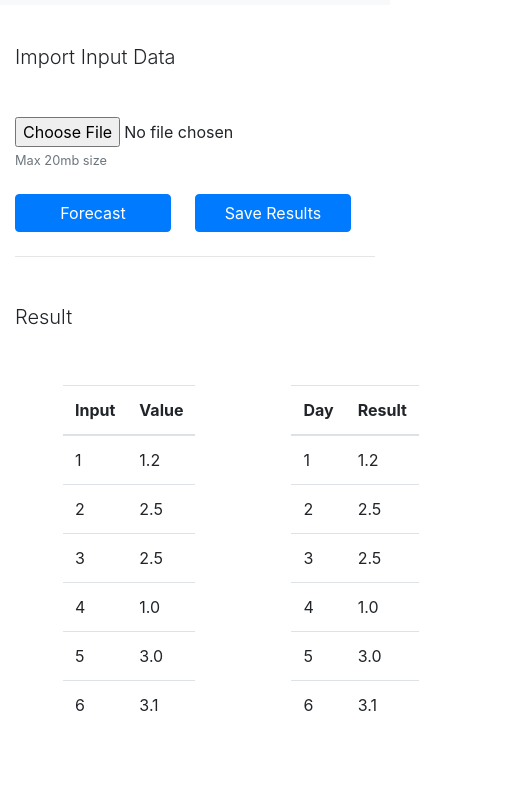
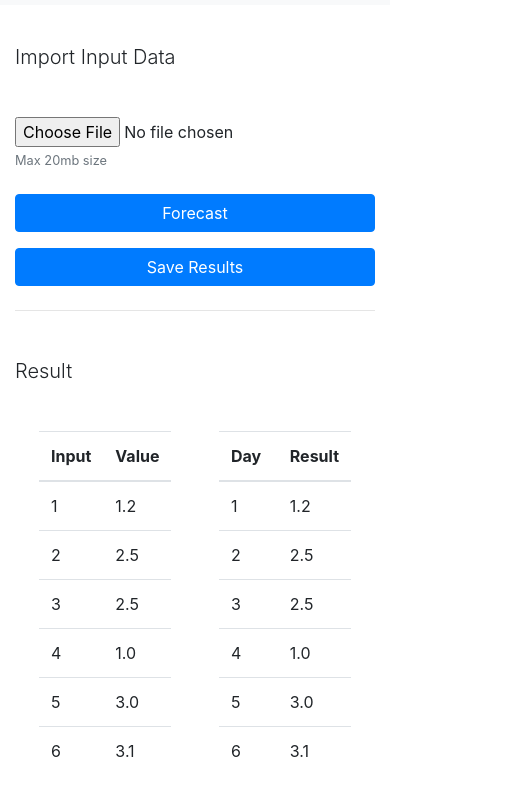
Before and after one commit to frailbongat/forecast-ui, a plain HTML site: page forecast.html in a window 390 px wide. Shown: the part 51-844 px from the top of the page, 515 px wide, since content can reach past the window. Drawn offline with Linux system fonts and the light colour scheme.

Commit message:
Added responsive design

```diff
--- a/css/responsive.css
+++ b/css/responsive.css
@@ -80,4 +80,7 @@
   .mt-0-sm {
     margin-top: 0 !important;
   }
+  .px-4-sm {
+    padding: 0 1.5rem !important;
+  }
 }
--- a/css/style.css
+++ b/css/style.css
@@ -29,3 +29,6 @@
 .w-55 {
   width: 55% !important;
 }
+.px-6 {
+  padding: 0 6rem !important;
+}
--- a/forecast.html
+++ b/forecast.html
@@ -11,6 +11,8 @@
     <link rel="stylesheet" href="css/bootstrap.min.css">
     <!-- STYLE CSS -->
     <link rel="stylesheet" href="css/style.css">
+    <!-- RESPONSIVE CSS -->
+    <link rel="stylesheet" href="css/responsive.css">
 </head>
 
 <body>
@@ -50,12 +52,12 @@
             <input type="file" id="file" class="form-control-file">
             <small class="form-text text-muted" id="fileHelp">Max 20mb size</small>
         </div>
-        <div class="d-flex mt-4">
-            <div class="w-50 mr-4">
-                <button class="btn btn-primary w-100" type="button">Forecast</button>
+        <div class="d-flex mt-4 flex-column-sm">
+            <div class="w-50 mr-4 w-100-sm mb-3-sm">
+                <button class="btn btn-primary w-100 w-100-sm" type="button">Forecast</button>
             </div>
-            <div class="w-50 mr-4">
-                <button class="btn btn-primary w-100" type="button">Save Results</button>
+            <div class="w-50 mr-4 w-100-sm">
+                <button class="btn btn-primary w-100 w-100-sm" type="button">Save Results</button>
             </div>
         </div>
         <!-- IMPORT INPUT DATA END -->
@@ -64,9 +66,11 @@
 
         <!-- RESULT START -->
         <h2 class="lead mt-5">Result</h2>
-        <div class="d-flex justify-content-around row-hl">
-            <div class="item-hl">
-                <table class="table table-responsive table-hover mt-5 ml-5 mr-5 mb-5">
+
+        <div class="d-flex mt-5">
+            <div class="w-50 px-6 px-4-sm">
+                <div class="table-responsive">
+                    <table class="table table-hover">
                         <thead>
                             <tr>
                                 <th>Input</th>
@@ -101,8 +105,10 @@
                         </tbody>
                     </table>
                 </div>
-            <div class="item-hl">
-                <table class="table table-responsive table-hover mt-5 ml-5 mr-5 mb-5">
+            </div>
+            <div class="w-50 px-6 px-4-sm">
+                <div class="table-responsive">
+                    <table class="table table-hover">
                         <thead>
                             <tr>
                                 <th>Day</th>
@@ -138,6 +144,7 @@
                     </table>
                 </div>
             </div>
+        </div>
         <!-- RESULT END -->
 
     </div>
```
Also changed, not shown: index.html (+11 -11 lines), models.html (+2 -0 lines), validation.html (+8 -6 lines). Lines whose indentation alone changed are shown as unchanged.
